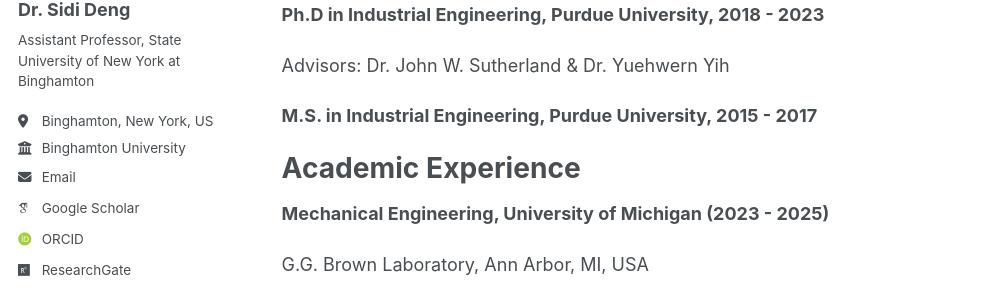
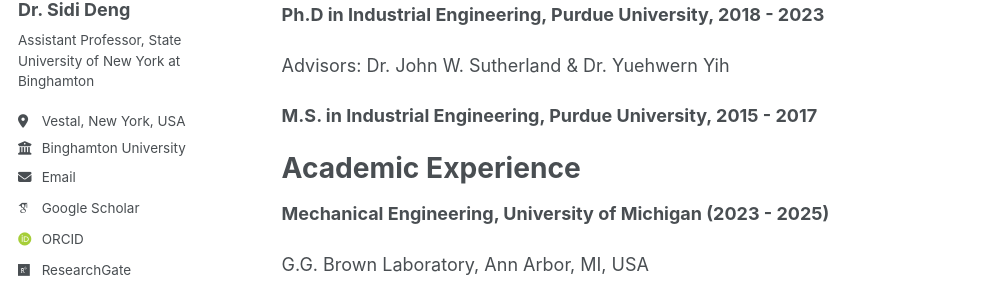
Before and after one commit to SIDIDENG/academia, a Jekyll site: the page built from _pages/about.md, in a window 1280 px wide. Shown: the part 339-631 px from the top of the page, without its empty margins (0-987 px from the left). Built offline with Jekyll 4.4.1, drawn with Linux system fonts in a browser that asks for light colours; some web fonts are replaced.

Commit message:
Update _config.yml

```diff
--- a/_config.yml
+++ b/_config.yml
@@ -26,7 +26,7 @@ author:
   name             : "Dr. Sidi Deng"
   pronouns         : # example: "she/her"
   bio              : "Assistant Professor, State University of New York at Binghamton"
-  location         : "Binghamton, New York, USA"
+  location         : "Vestal, New York, USA"
   employer         : "Binghamton University"
   uri              : # URL
   email            : "sdeng6@binghamton.edu"
```
